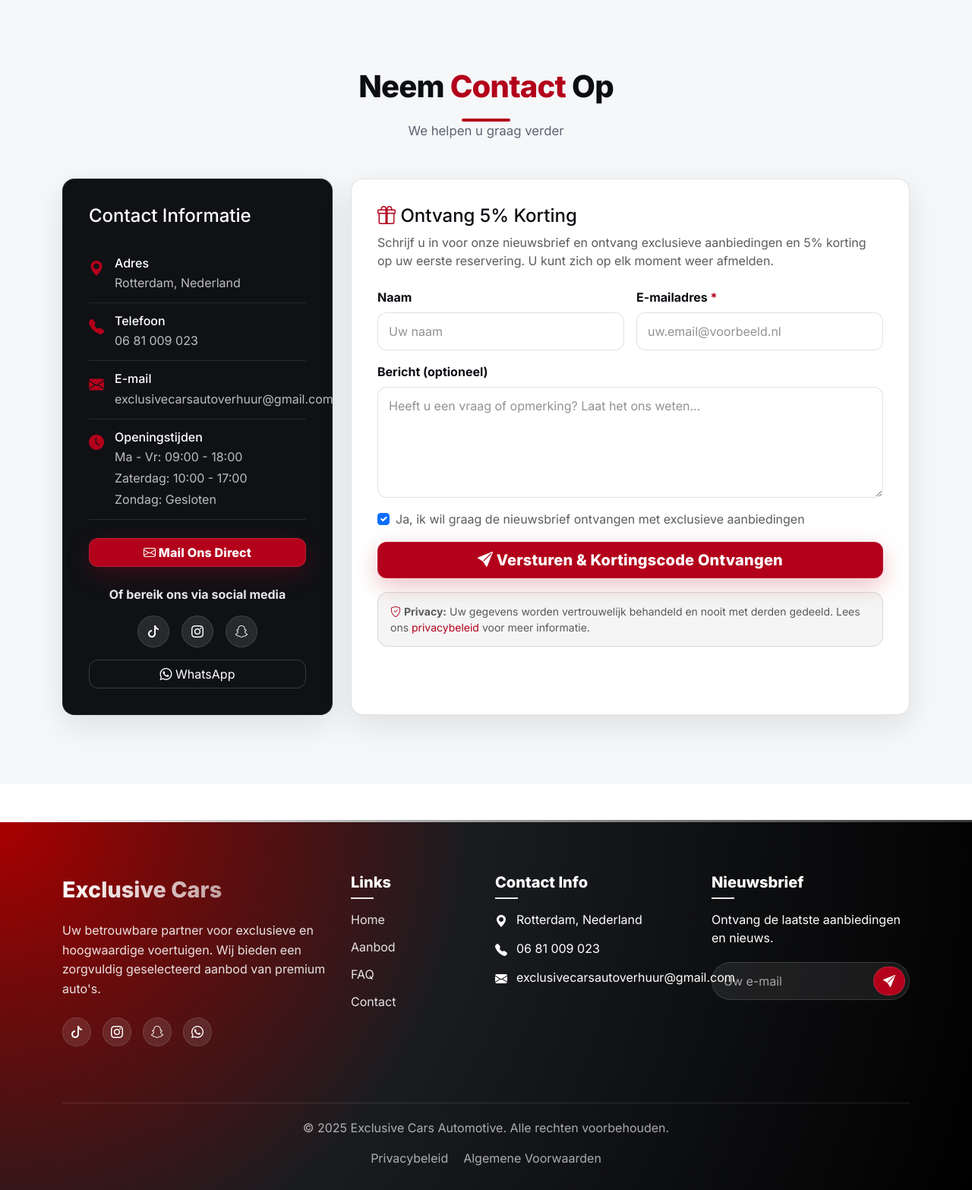
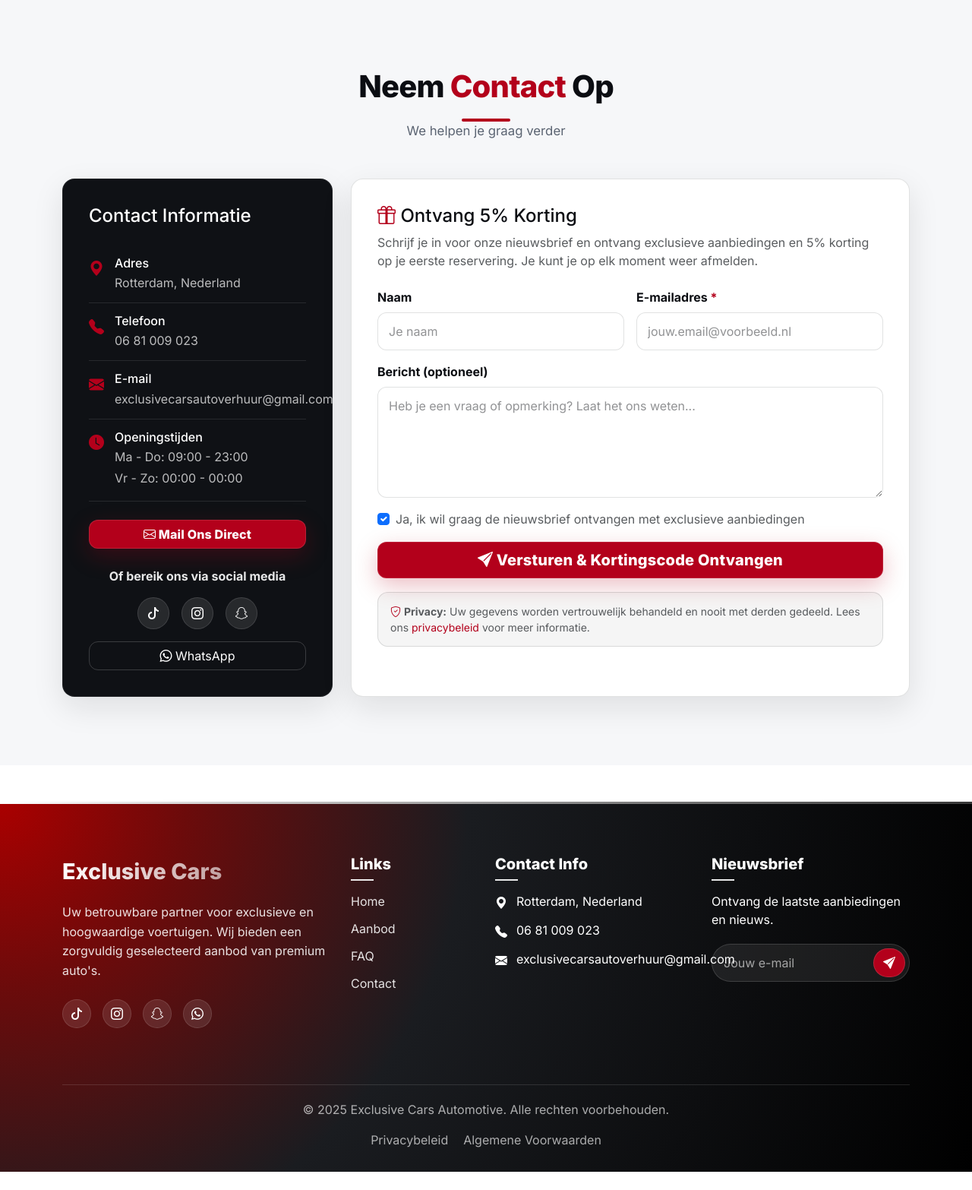
Before and after one commit to hamza-1034556/Exclusive-Cars-Automotive, a Flask app: page /contact in a window 1280 px wide. Shown: the part 76-1642 px from the top of the page at 76% size. After the commit the page ends 1618 px from the top, so only its background shows below. Run offline with Flask 3, Linux system fonts and the light colour scheme.

Commit message:
Minor changes

```diff
--- a/templates/base.html
+++ b/templates/base.html
@@ -121,7 +121,7 @@
                     <h5>Nieuwsbrief</h5>
                     <p>Ontvang de laatste aanbiedingen en nieuws.</p>
                     <form action="{{ url_for('contact') }}" method="POST" class="footer-newsletter">
-                        <input type="email" name="email" placeholder="Uw e-mail" required>
+                        <input type="email" name="email" placeholder="Jouw e-mail" required>
                         <button type="submit" class="newsletter-btn">
                             <i class="bi bi-send-fill"></i>
                         </button>
--- a/templates/contact.html
+++ b/templates/contact.html
@@ -8,7 +8,7 @@
     <div class="section-header">
       <h2>Neem <span class="text-accent">Contact</span> Op</h2>
       <div class="underline"></div>
-      <p>We helpen u graag verder</p>
+      <p>We helpen je graag verder</p>
     </div>
 
     <div class="row g-4 align-items-stretch">
@@ -45,9 +45,9 @@
             <i class="bi bi-clock-fill" aria-hidden="true"></i>
             <div>
               <h6 class="mb-1">Openingstijden</h6>
-              <p class="text-muted mb-1">Ma - Vr: 09:00 - 18:00</p>
-              <p class="text-muted mb-1">Zaterdag: 10:00 - 17:00</p>
-              <p class="text-muted mb-0">Zondag: Gesloten</p>
+              <p class="text-muted mb-1">Ma - Do: 09:00 - 23:00</p>
+              <p class="text-muted mb-1">Vr - Zo: 00:00 - 00:00</p>
+<!--              <p class="text-muted mb-0">Zondag: Gesloten</p>-->
             </div>
           </div>
 
@@ -87,26 +87,26 @@
             Ontvang 5% Korting
           </h4>
           <p class="text-muted mb-4">
-            Schrijf u in voor onze nieuwsbrief en ontvang exclusieve aanbiedingen en 5% korting op uw eerste reservering.
-            U kunt zich op elk moment weer afmelden.
+            Schrijf je in voor onze nieuwsbrief en ontvang exclusieve aanbiedingen en 5% korting op je eerste reservering.
+            Je kunt je op elk moment weer afmelden.
           </p>
 
           <form method="POST" action="{{ url_for('contact') }}" novalidate>
             <div class="row g-3">
               <div class="col-md-6">
                 <label for="name" class="form-label">Naam</label>
-                <input type="text" class="form-control" id="name" name="name" placeholder="Uw naam">
+                <input type="text" class="form-control" id="name" name="name" placeholder="Je naam">
               </div>
 
               <div class="col-md-6">
                 <label for="email" class="form-label">E-mailadres <span class="text-accent">*</span></label>
-                <input type="email" class="form-control" id="email" name="email" placeholder="uw.email@voorbeeld.nl" required>
+                <input type="email" class="form-control" id="email" name="email" placeholder="jouw.email@voorbeeld.nl" required>
               </div>
 
               <div class="col-12">
                 <label for="message" class="form-label">Bericht (optioneel)</label>
                 <textarea class="form-control" id="message" name="message" rows="5"
-                  placeholder="Heeft u een vraag of opmerking? Laat het ons weten..."></textarea>
+                  placeholder="Heb je een vraag of opmerking? Laat het ons weten..."></textarea>
               </div>
 
               <div class="col-12">
```
